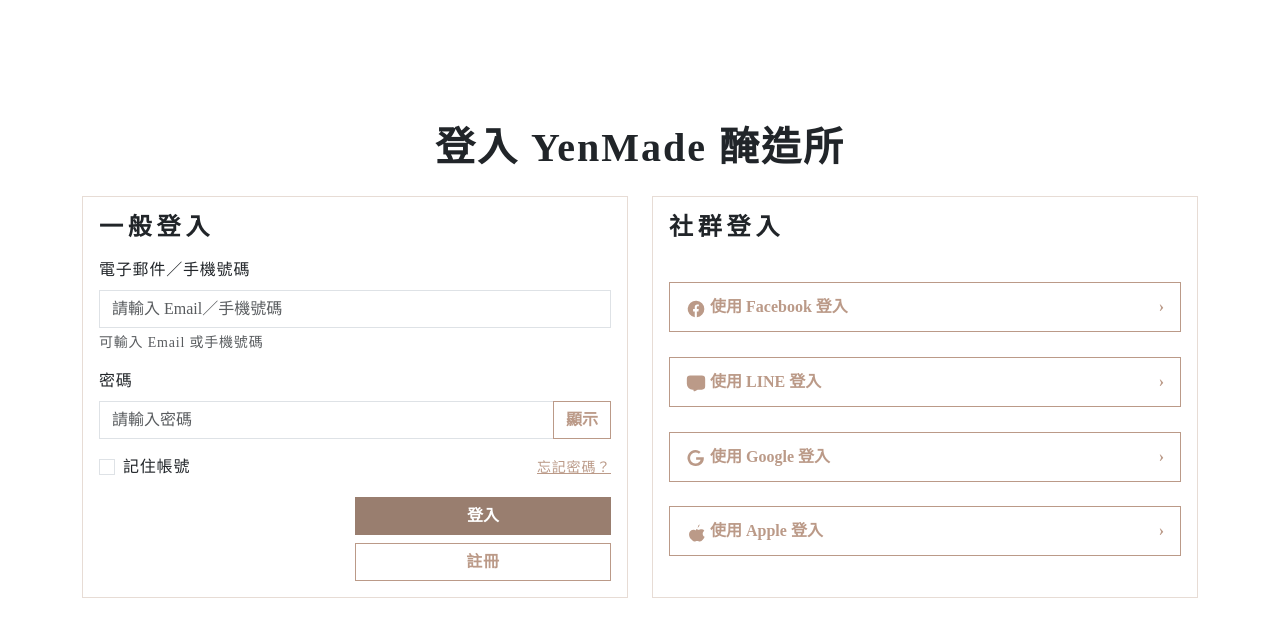
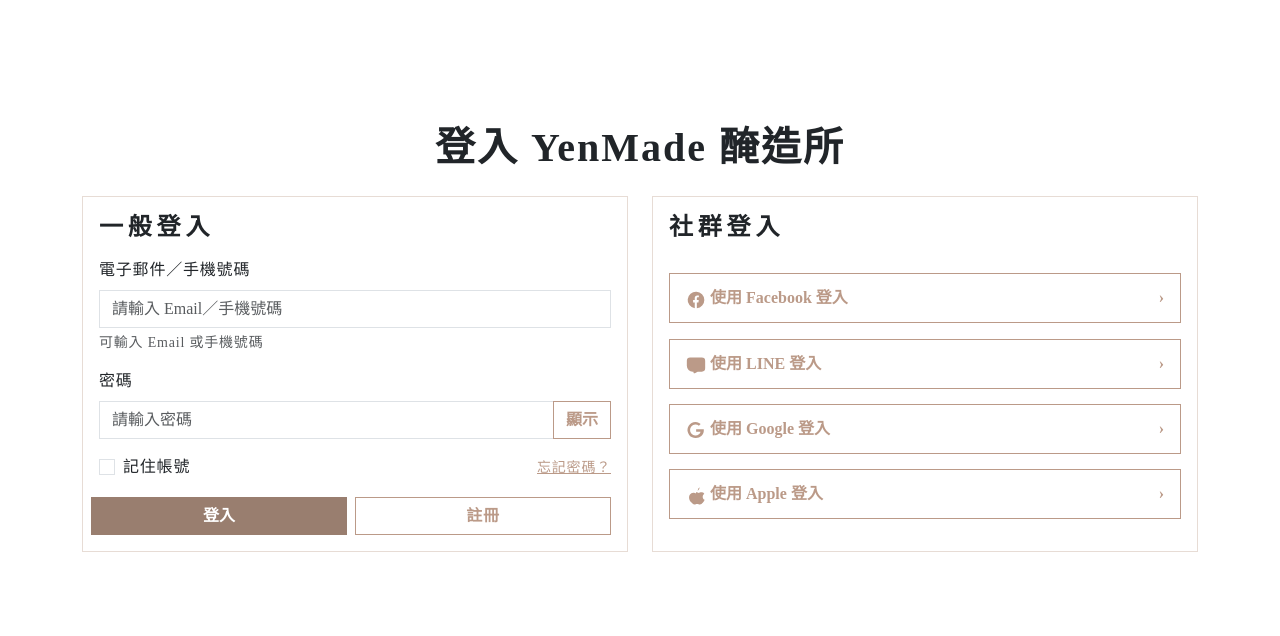
Before and after one commit to Brook-Hsu/yenmade, a website built with Vite: page pages/sign-in.html in a window 1280 px wide. Built offline with nearby package versions, Linux system fonts and the light colour scheme.

Commit message:
修正登錄按鈕排版問題

```diff
--- a/pages/sign-in.html
+++ b/pages/sign-in.html
@@ -48,7 +48,7 @@
                 <a href="#" class="link-secondary small">忘記密碼？</a>
               </div>
 
-              <div class="col-12 d-flex gap-2">
+              <div class="col-12 d-flex gap-2 flex-nowrap">
                 <button class="btn btn-color w-50" type="submit">登入</button>
                 <a class="btn btn-outline-secondary w-50" href="#">註冊</a>
               </div>
```
